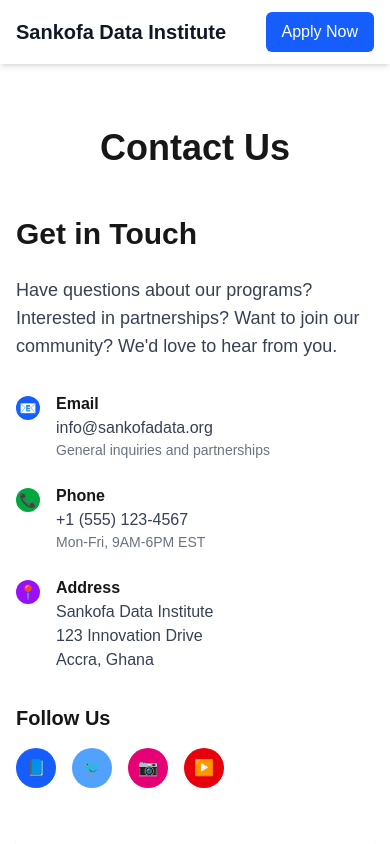
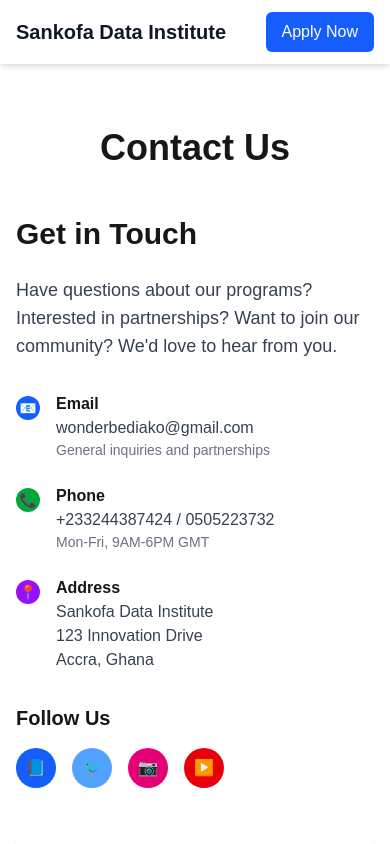
Before and after one commit to reme-dii/sankofa-data-institute, a Next.js app: page /contact in a window 390 px wide. Shown: the top 844 px of the page. Built offline with nearby package versions, Linux system fonts and the light colour scheme.

Commit message:
Update contact information with new email and phone numbers

```diff
--- a/src/app/contact/page.tsx
+++ b/src/app/contact/page.tsx
@@ -19,7 +19,7 @@ export default function Contact() {
                 </div>
                 <div>
                   <h3 className="font-semibold">Email</h3>
-                  <p className="text-gray-700">info@sankofadata.org</p>
+                  <p className="text-gray-700">wonderbediako@gmail.com</p>
                   <p className="text-sm text-gray-500">General inquiries and partnerships</p>
                 </div>
               </div>
@@ -30,8 +30,8 @@ export default function Contact() {
                 </div>
                 <div>
                   <h3 className="font-semibold">Phone</h3>
-                  <p className="text-gray-700">+1 (555) 123-4567</p>
-                  <p className="text-sm text-gray-500">Mon-Fri, 9AM-6PM EST</p>
+                  <p className="text-gray-700">+233244387424 / 0505223732</p>
+                  <p className="text-sm text-gray-500">Mon-Fri, 9AM-6PM GMT</p>
                 </div>
               </div>
 
```
